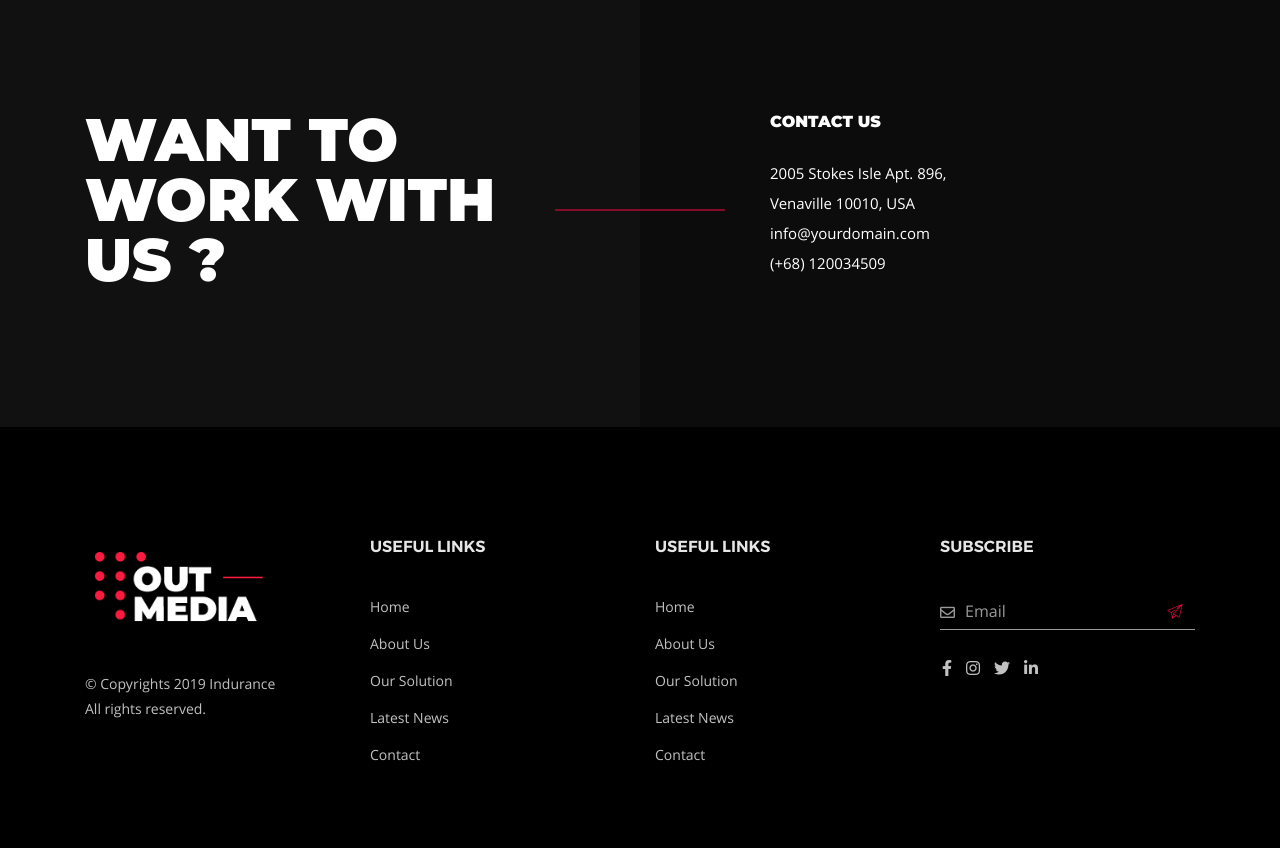
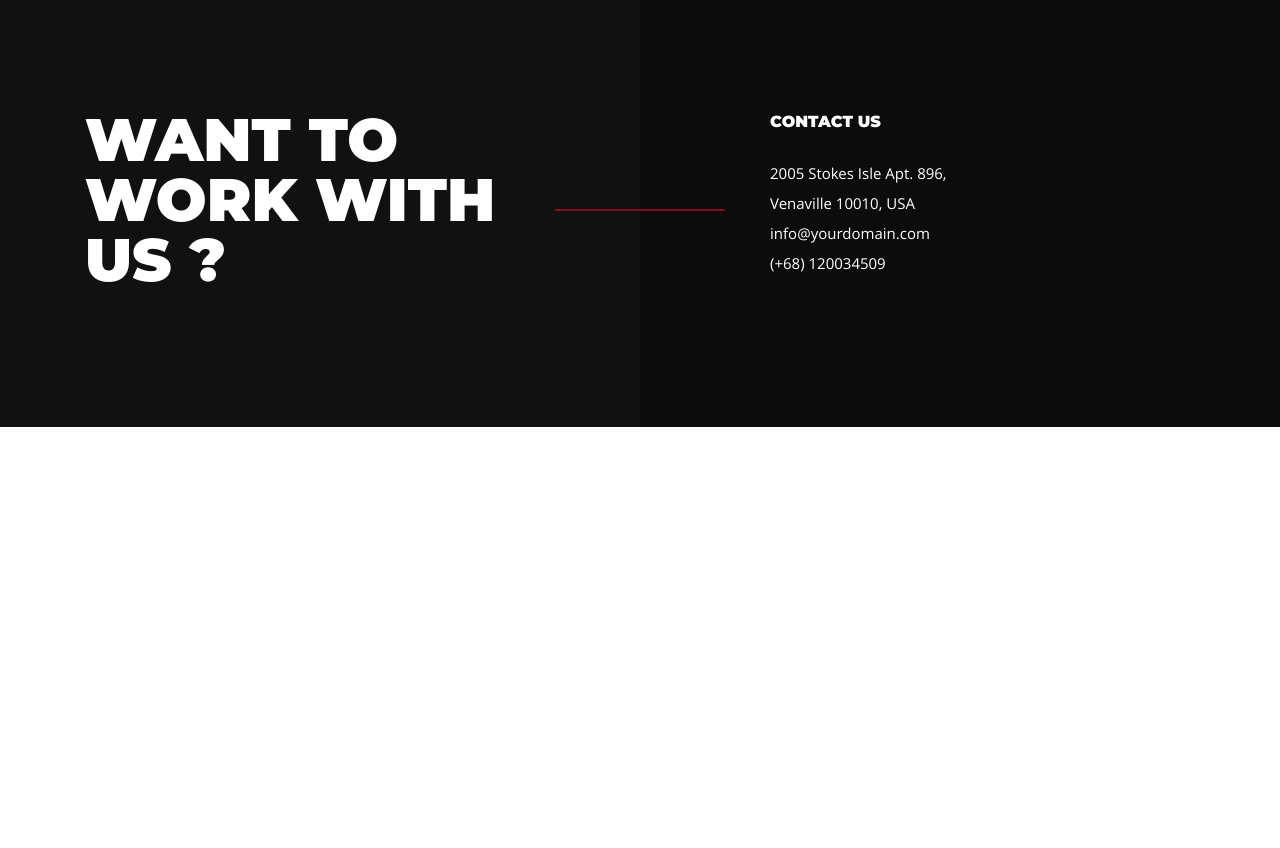
Before and after one commit to sarrim/outmedia, a plain HTML site: page index.html in a window 1280 px wide. Shown: the part 8258-9106 px from the top of the page. After the commit the page ends 8685 px from the top, so only its background shows below. Drawn offline with Linux system fonts and the light colour scheme.

Commit message:
footer removed

```diff
--- a/index.html
+++ b/index.html
@@ -844,7 +844,7 @@
     <!-- Contact area end -->
 
     <!-- footer area start -->
-    <footer class="footer-area">
+    <!-- <footer class="footer-area">
         <div class="footer-top padding-top-115 padding-bottom-50">
             <div class="container">
                 <div class="row">
@@ -906,7 +906,7 @@
                 </div>
             </div>
         </div>
-    </footer>
+    </footer> -->
     <!-- footer area end -->
 
 
```
